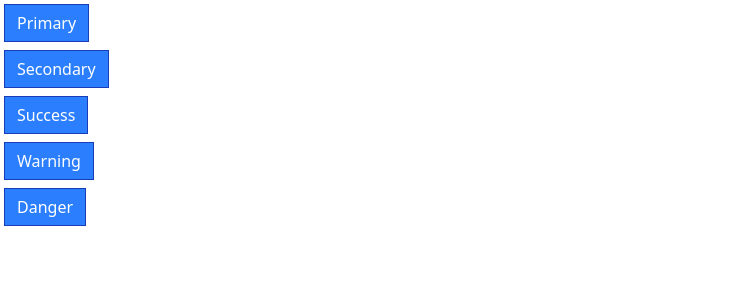
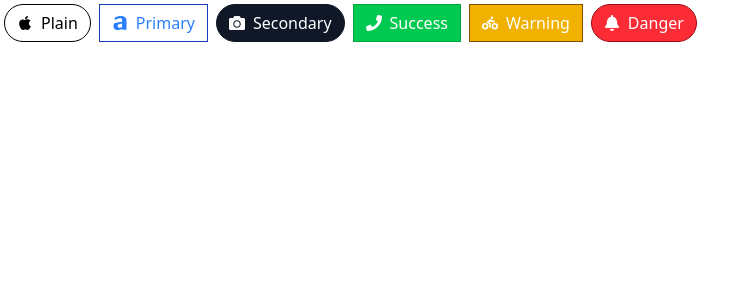
Before and after one commit to jaroslawkubiak/react_v2, a React (Vite) app in the folder 10-comps/: page / in a window 1280 px wide. Shown: the top 300 px of the page, without its empty margins (0-756 px from the left). Built offline with nearby package versions, Linux system fonts and the light colour scheme.

Commit message:
use classnames lib to set class to button

```diff
--- a/10-comps/package.json
+++ b/10-comps/package.json
@@ -11,9 +11,13 @@
   },
   "dependencies": {
     "@tailwindcss/vite": "^4.0.3",
+    "classnames": "^2.5.1",
     "prop-types": "^15.8.1",
     "react": "18.3.1",
     "react-dom": "18.3.1",
+    "react-icons": "^5.4.0",
+    "save": "^2.9.0",
+    "tailwind-merge": "^3.0.1",
     "tailwindcss": "^4.0.3"
   },
   "devDependencies": {
--- a/10-comps/src/App.js
+++ b/10-comps/src/App.js
@@ -1,24 +1,51 @@
 import Button from "./Button";
+import {
+  FaAmilia,
+  FaApple,
+  FaBell,
+  FaBiking,
+  FaCamera,
+  FaPhone,
+} from "react-icons/fa";
 
 function App() {
   return (
-    <div>
+    <div className="flex">
       <div>
-        <Button primary>
+        <Button rounded>
+          <FaApple />
+          Plain
+        </Button>
+      </div>
+      <div>
+        <Button primary outline>
+          <FaAmilia />
           Primary
         </Button>
       </div>
       <div>
-        <Button>Secondary</Button>
+        <Button secondary rounded>
+          <FaCamera />
+          Secondary
+        </Button>
       </div>
       <div>
-        <Button>Success</Button>
+        <Button success>
+          <FaPhone />
+          Success
+        </Button>
       </div>
       <div>
-        <Button>Warning</Button>
+        <Button warning>
+          <FaBiking />
+          Warning
+        </Button>
       </div>
       <div>
-        <Button>Danger</Button>
+        <Button danger rounded>
+          <FaBell />
+          Danger
+        </Button>
       </div>
     </div>
   );
--- a/10-comps/src/Button.js
+++ b/10-comps/src/Button.js
@@ -1,4 +1,5 @@
-import PropTypes from "prop-types";
+import className from "classnames";
+import { twMerge } from "tailwind-merge";
 
 export default function Button({
   children,
@@ -10,7 +11,24 @@ export default function Button({
   outline,
   rounded,
 }) {
-  return <button className="m-1 px-3 py-1.5 border border-blue-800 text-white bg-blue-500">{children}</button>;
+  const classes = twMerge(
+    className("flex items-center gap-2 m-1 px-3 py-1.5 border cursor-pointer", {
+      "bg-blue-500 border-blue-800 text-white": primary,
+      "bg-gray-900 border-gray-900 text-white": secondary,
+      "bg-green-500 border-green-600 text-white": success,
+      "bg-yellow-500 border-yellow-800 text-white": warning,
+      "bg-red-500 border-red-800 text-white": danger,
+      "rounded-full": rounded,
+      "bg-white": outline,
+      "text-blue-500": outline && primary,
+      "text-gray-500": outline && secondary,
+      "text-green-500": outline && success,
+      "text-yelloe-500": outline && warning,
+      "text-red-500": outline && danger,
+    })
+  );
+
+  return <button className={classes}>{children}</button>;
 }
 
 Button.propTypes = {
```
Also changed, not shown: 1 other file (tests, documents, lock files or other folders).
